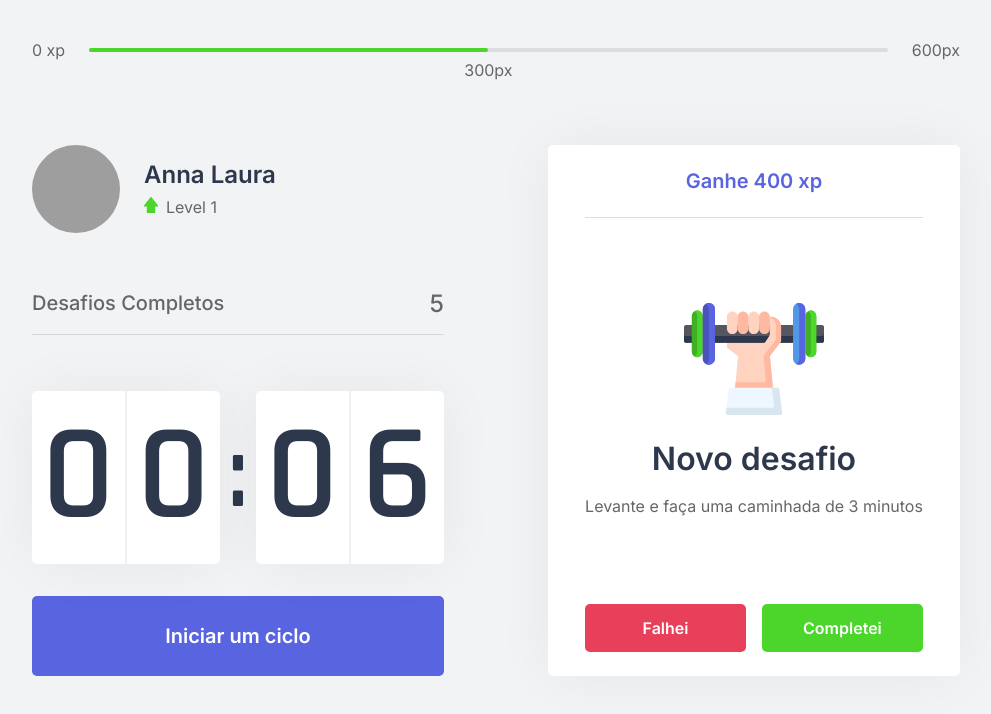
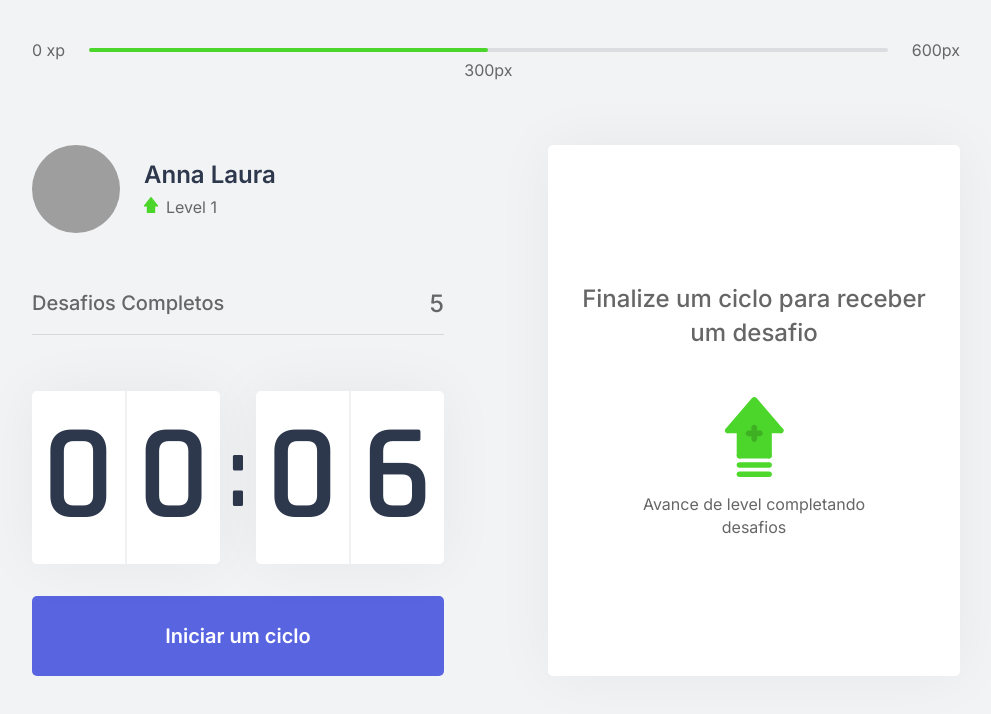
Before and after one commit to alaurai/nlw4-moveit, a Next.js app: page / in a window 1280 px wide. Shown: the top 714 px of the page, without its empty margins (144-1135 px from the left). Built offline with nearby package versions, Linux system fonts and the light colour scheme; grey boxes are pictures that could not be loaded.

Commit message:
feat: set activeChallenge

```diff
--- a/src/components/ChallengeBox.tsx
+++ b/src/components/ChallengeBox.tsx
@@ -4,19 +4,18 @@
 
 export function ChallengeBox() {
 
-    const contextData = useContext(ChallengesContext)
+    const { activeChallenge } = useContext(ChallengesContext)
 
-    const hasActiveChallenge = true;
     return (
         <div className={styles.challengeBoxContainer}>
-            { hasActiveChallenge ? (
+            { activeChallenge ? (
                 <div className={styles.challengeActive}>
-                    <header>Ganhe 400 xp</header>
+                    <header>Ganhe {activeChallenge.amount} xp</header>
 
                     <main>
-                        <img src="icons/body.svg" alt="Novo desafio" />
+                        <img src={`icons/${activeChallenge.type}.svg`} alt="Novo desafio" />
                         <strong>Novo desafio</strong>
-                        <p>Levante e faça uma caminhada de 3 minutos</p>
+                        <p>{activeChallenge.description}</p>
                     </main>
                     <footer>
                         <button
```
